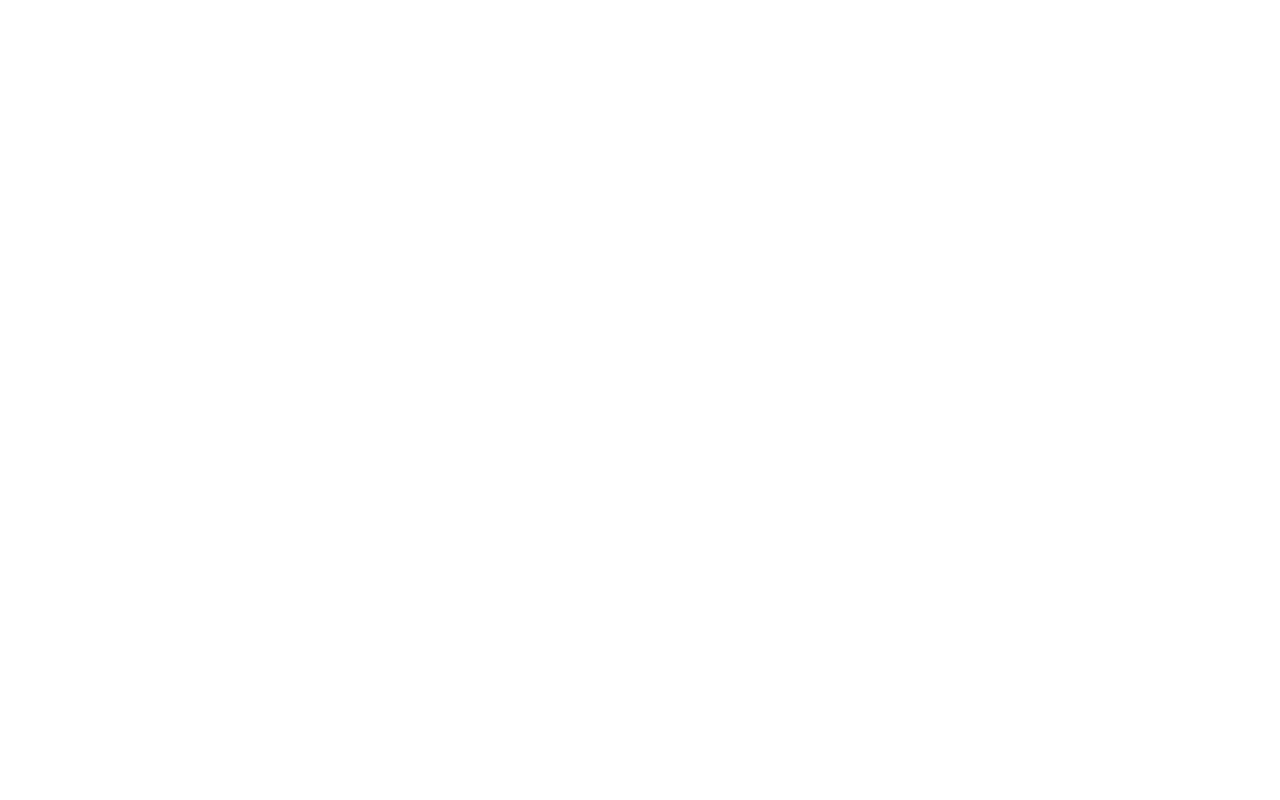
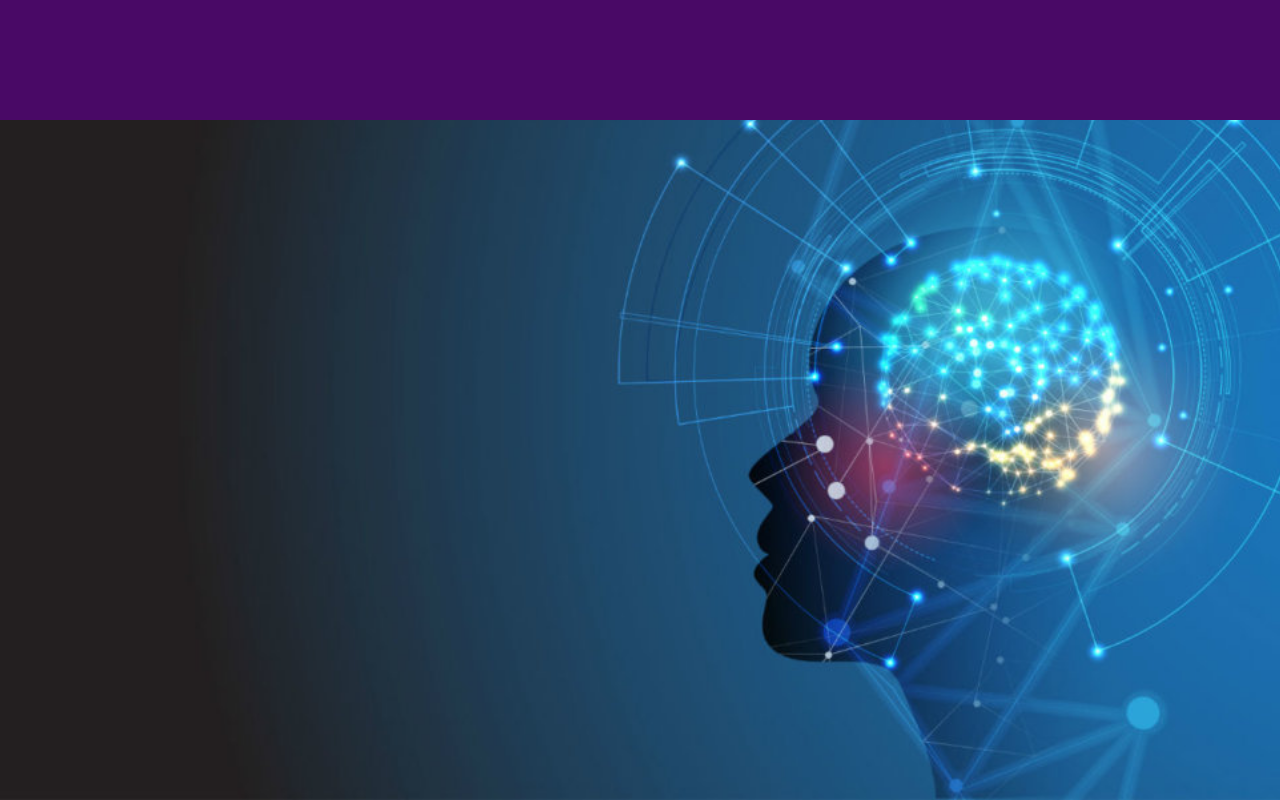
Before and after one commit to danishulhassan7/xpf-chatapp, a plain HTML site: page index.html in a window 1280 px wide. Drawn offline with nearby package versions, Linux system fonts and the light colour scheme.

Commit message:
2: Setting the background of the web

```diff
--- a/css/styles.css
+++ b/css/styles.css
@@ -4,4 +4,21 @@ body, html {
     padding: 0px;
     margin: 0px;
     overflow: hidden;
+    box-sizing: border-box;
 }
+
+body {
+    font-family: 'Kaushan Script', cursive, Arial, Helvetica, sans-serif;
+    background-image: url(../images/background1.jpg);
+    background-attachment: fixed;
+    background-position: center;
+    background-repeat: no-repeat;
+    background-size: cover;
+}
+
+.top {
+    height: 120px;
+    width: 100%;
+    background-color: rgb(73, 9, 102);
+    position: fixed;
+}
--- a/index.html
+++ b/index.html
@@ -17,6 +17,9 @@
     <script src="https://kit.fontawesome.com/97acf97beb.js"></script>
     <!-- BootStrap-Social  -->
     <link rel="stylesheet" href="https://cdnjs.cloudflare.com/ajax/libs/bootstrap-social/5.1.1/bootstrap-social.min.css">
+    <!-- Google Fonts  -->
+    <link href="https://fonts.googleapis.com/css2?family=Kaushan+Script&display=swap" rel="stylesheet">
+    <!-- CSS file  -->
     <link rel="stylesheet" href="css/styles.css">
     <title>XPF Chat App</title>
 
```
Also changed, not shown: images/background1.jpg (added), images/background2.jpg (added).
